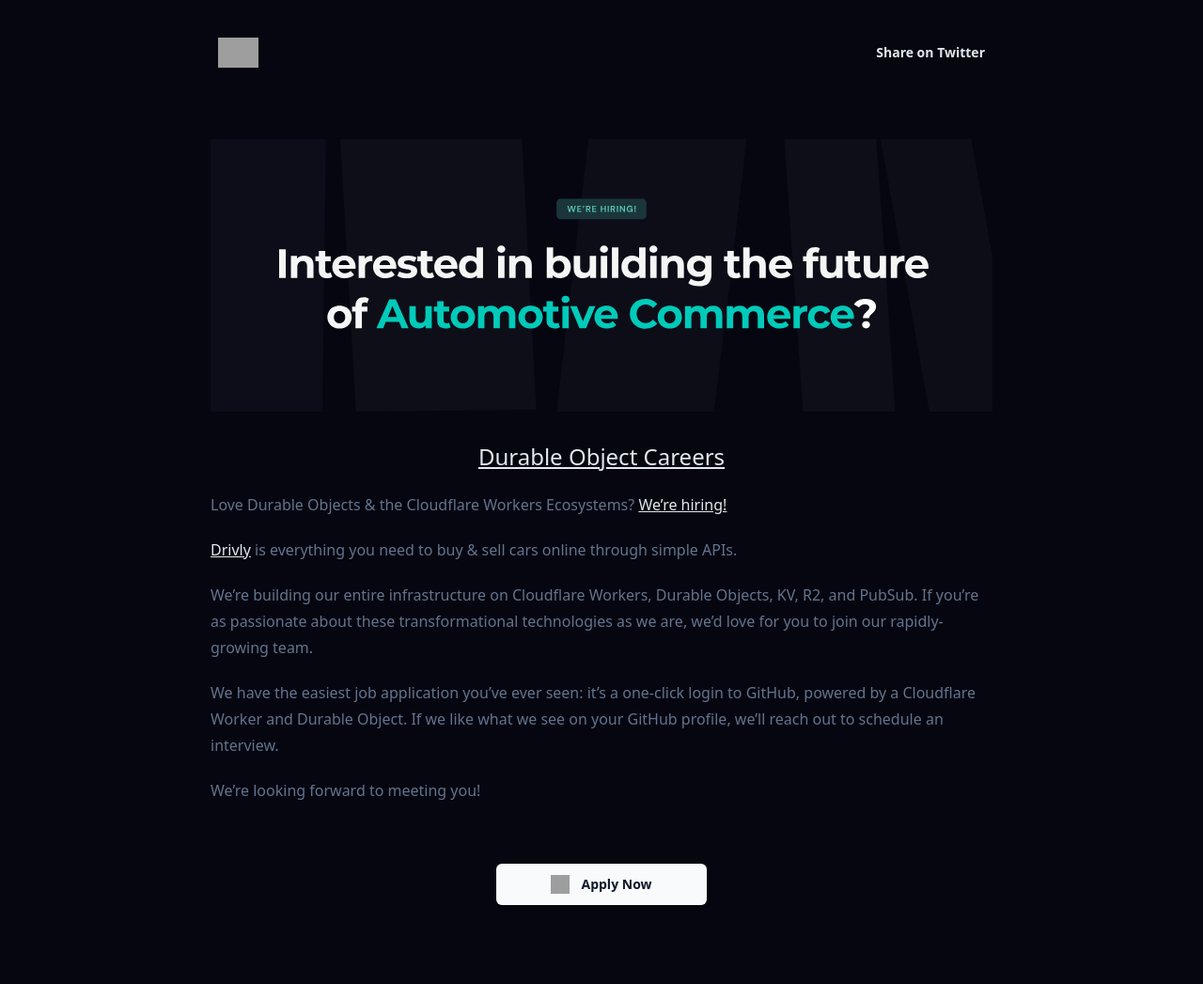
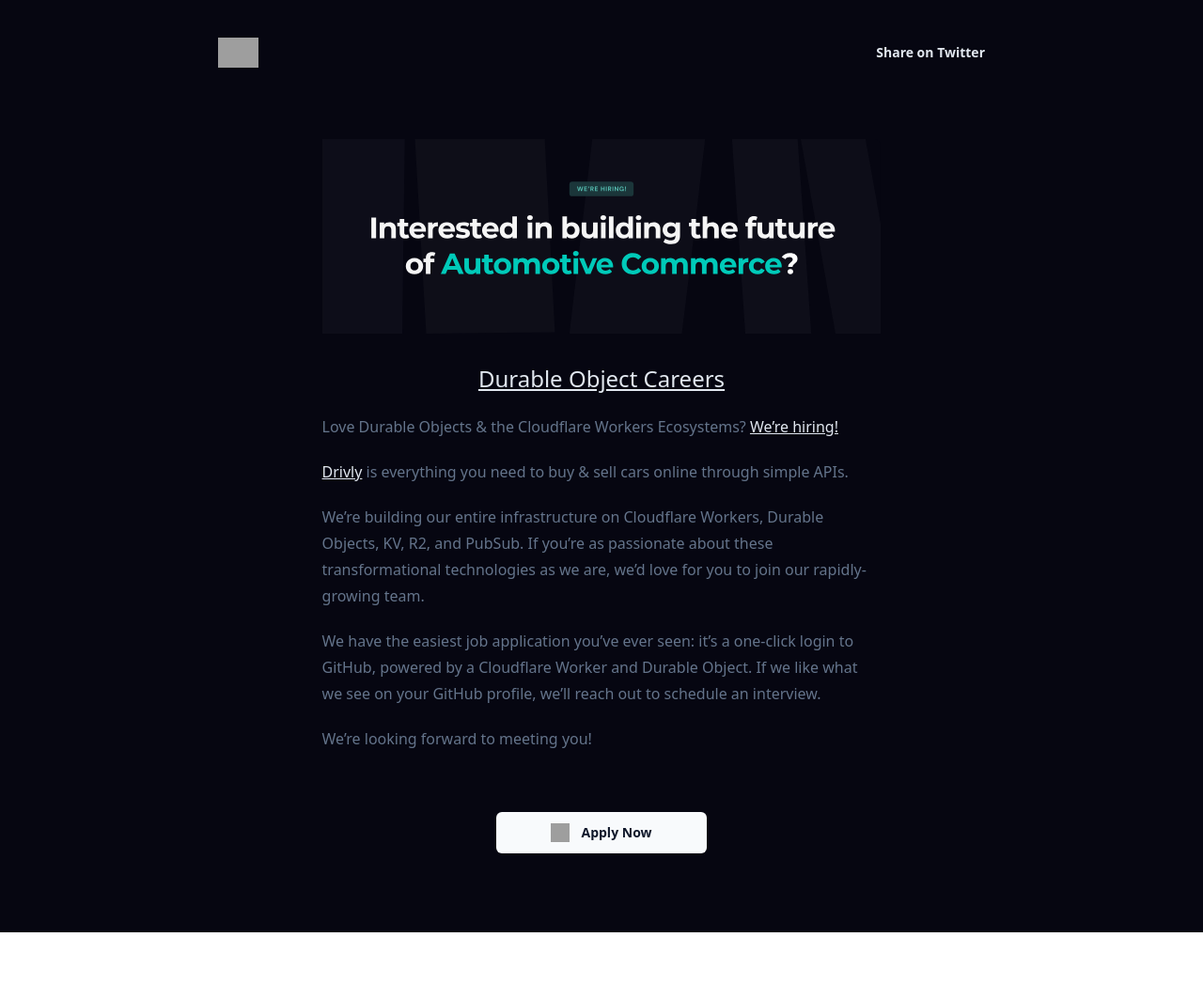
Before and after one commit to drivly/careers.do, a Jekyll site: the page built from README.md, in a window 1280 px wide. Shown: the whole page at 94% size. Built offline with Jekyll 4.4.1, drawn with Linux system fonts in a browser that asks for light colours; nearby versions of some CDN libraries; our own code applies the rules of GitHub Pages for plain Markdown files; after the commit the page ends 992 px from its top, so only the background shows below that; grey boxes are pictures that could not be loaded.

Commit message:
testing prose max-w

```diff
--- a/_layouts/default.html
+++ b/_layouts/default.html
@@ -30,7 +30,7 @@
   <div class="relative flex min-h-screen flex-col justify-center overflow-hidden bg-[#060611] py-4 sm:py-1">
     <div class="mx-auto max-w-4xl px-4 mt-6 sm:py-10 text-center sm:px-6 lg:px-8">
       <div
-        class="mx-auto mt-6 max-w-4xl text-md tracking-loose text-slate-500 prose py-6 prose-a:text-slate-200 prose-h1:text-2xl prose-img:hidden sm:prose-img:block prose-p:text-left">
+        class="mx-auto mt-6 prose:max-w-2xl text-md tracking-loose text-slate-500 prose py-6 prose-a:text-slate-200 prose-h1:text-2xl prose-img:hidden sm:prose-img:block prose-p:text-left">
         {{ content }}
       </div>
 
```
